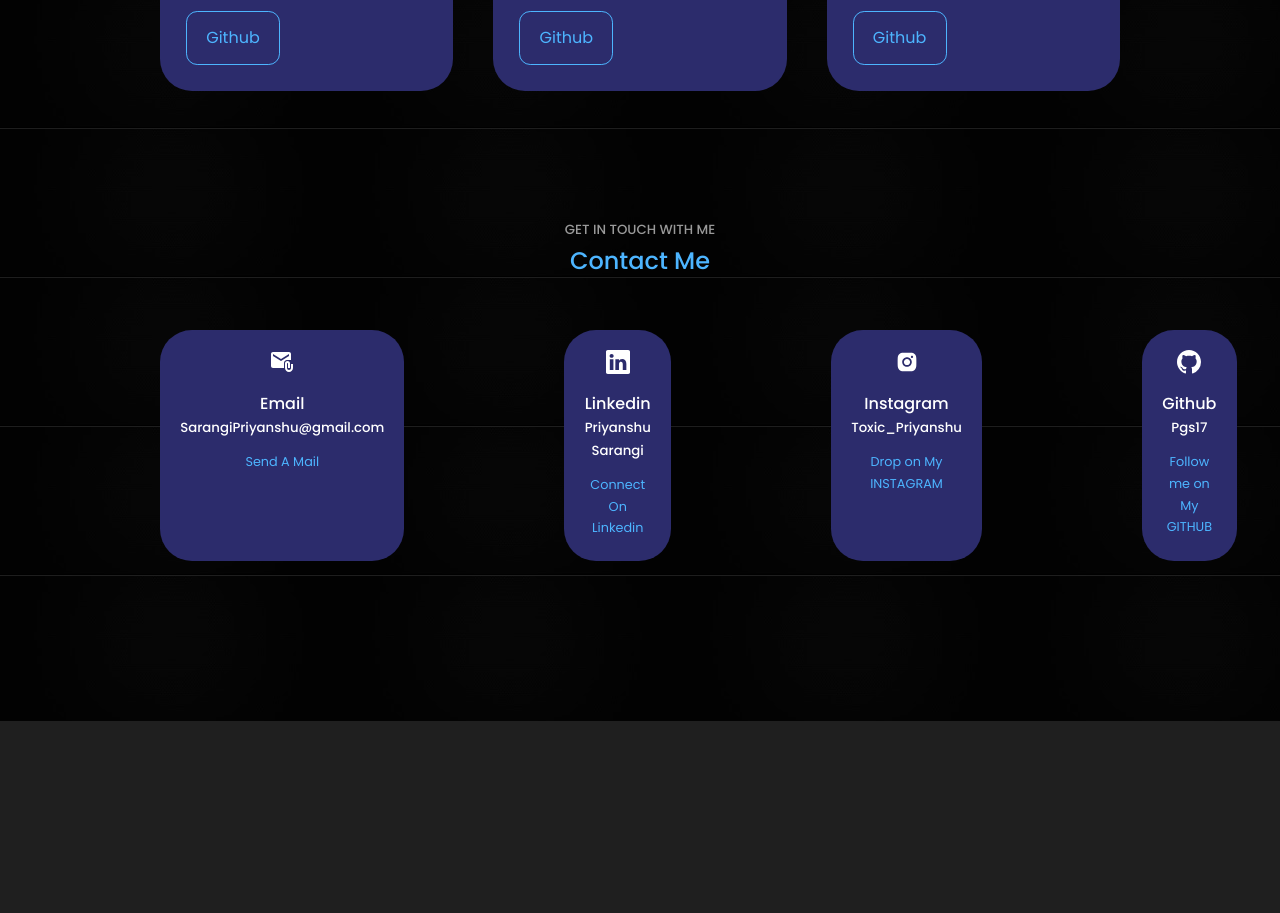
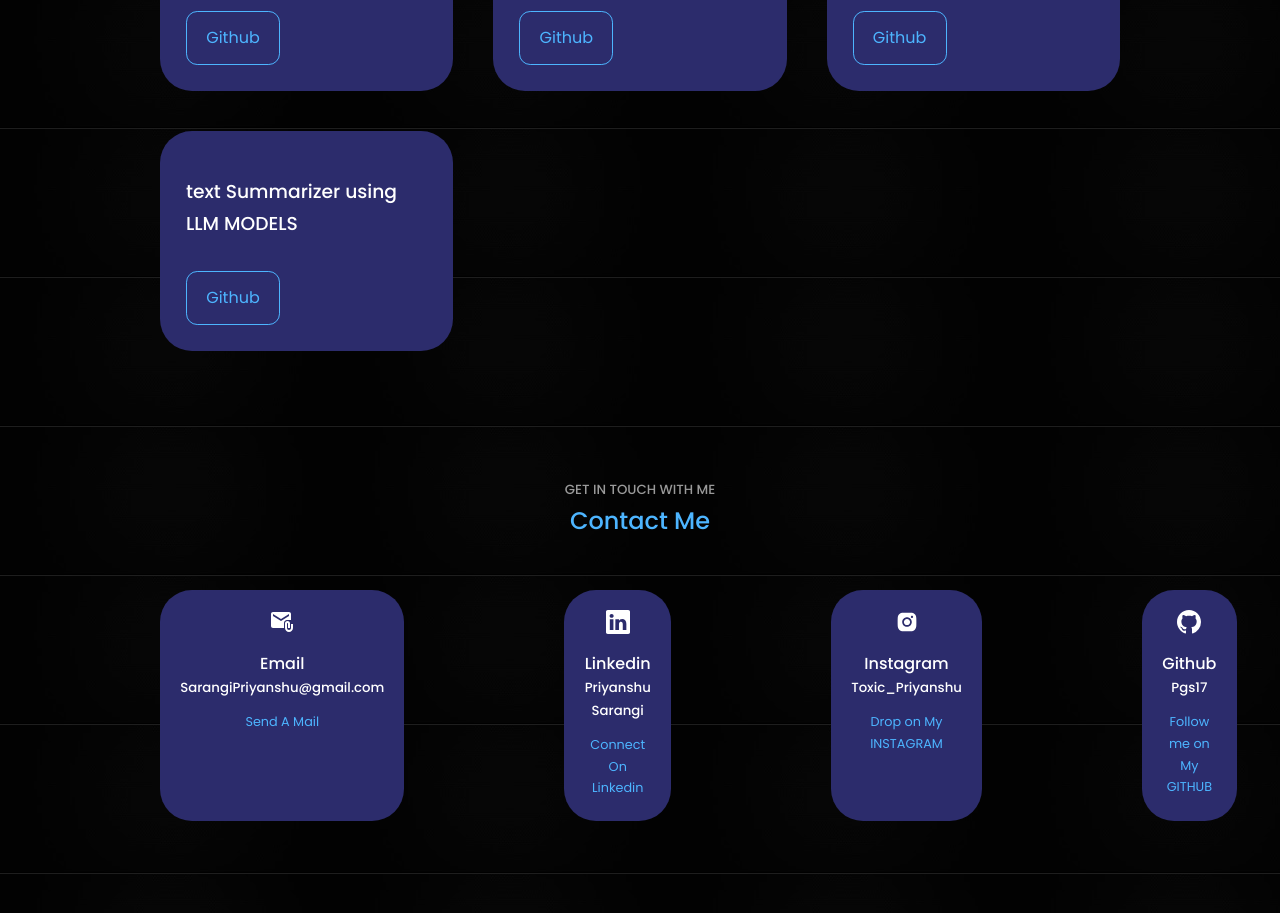
Before and after one commit to pgs17/pgs17.PORTFOLIO_WEBSITE, a React (Create React App) app: page / in a window 1280 px wide. Shown: the part 3000-3913 px from the top of the page. Before the commit the page ends 3721 px from the top, so only its background shows below. Built offline with nearby package versions, Linux system fonts and the light colour scheme.

Commit message:
Added A project

```diff
--- a/src/components/Portfolio/Portfolio.jsx
+++ b/src/components/Portfolio/Portfolio.jsx
@@ -33,6 +33,11 @@ const data = [
     title: 'Rest Api Using Nodejs And Express',
     github: 'https://github.com/pgs17/Gym-App-API'
   },
+  {
+    id: 7,
+    title: 'text Summarizer using LLM MODELS',
+    github: 'https://github.com/pgs17/Text-Summarizer'
+  },
 ]
 
 const Portfolio = () => {
```
